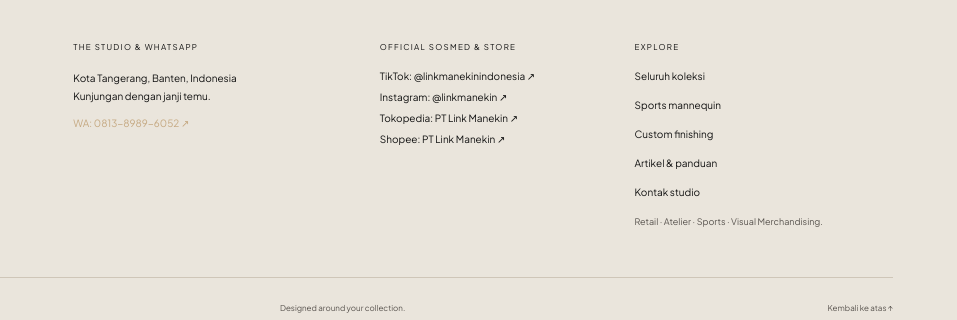
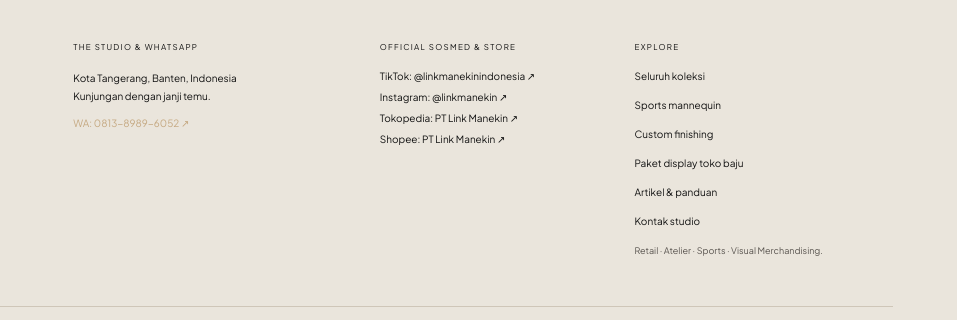
Before and after one commit to my-aicustom/linkmanekin, an Astro site: page /kontak in a window 1280 px wide. Shown: the part 2117-2437 px from the top of the page, 323-1280 px from the left. Built offline with nearby package versions, Linux system fonts and the light colour scheme; Astro itself is replaced by a stand-in of ours.

Commit message:
feat: add display solutions pillar link to footer

```diff
--- a/src/components/Footer.astro
+++ b/src/components/Footer.astro
@@ -67,6 +67,7 @@
       <a href="/katalog/">Seluruh koleksi</a>
       <a href="/sports-mannequin/">Sports mannequin</a>
       <a href="/kustom-finishing/">Custom finishing</a>
+      <a href="/perlengkapan-display-toko-baju/">Paket display toko baju</a>
       <a href="/artikel/">Artikel & panduan</a>
       <a href="/kontak/">Kontak studio</a>
       <p class="small-copy" style="margin-top: 12px;">
```
